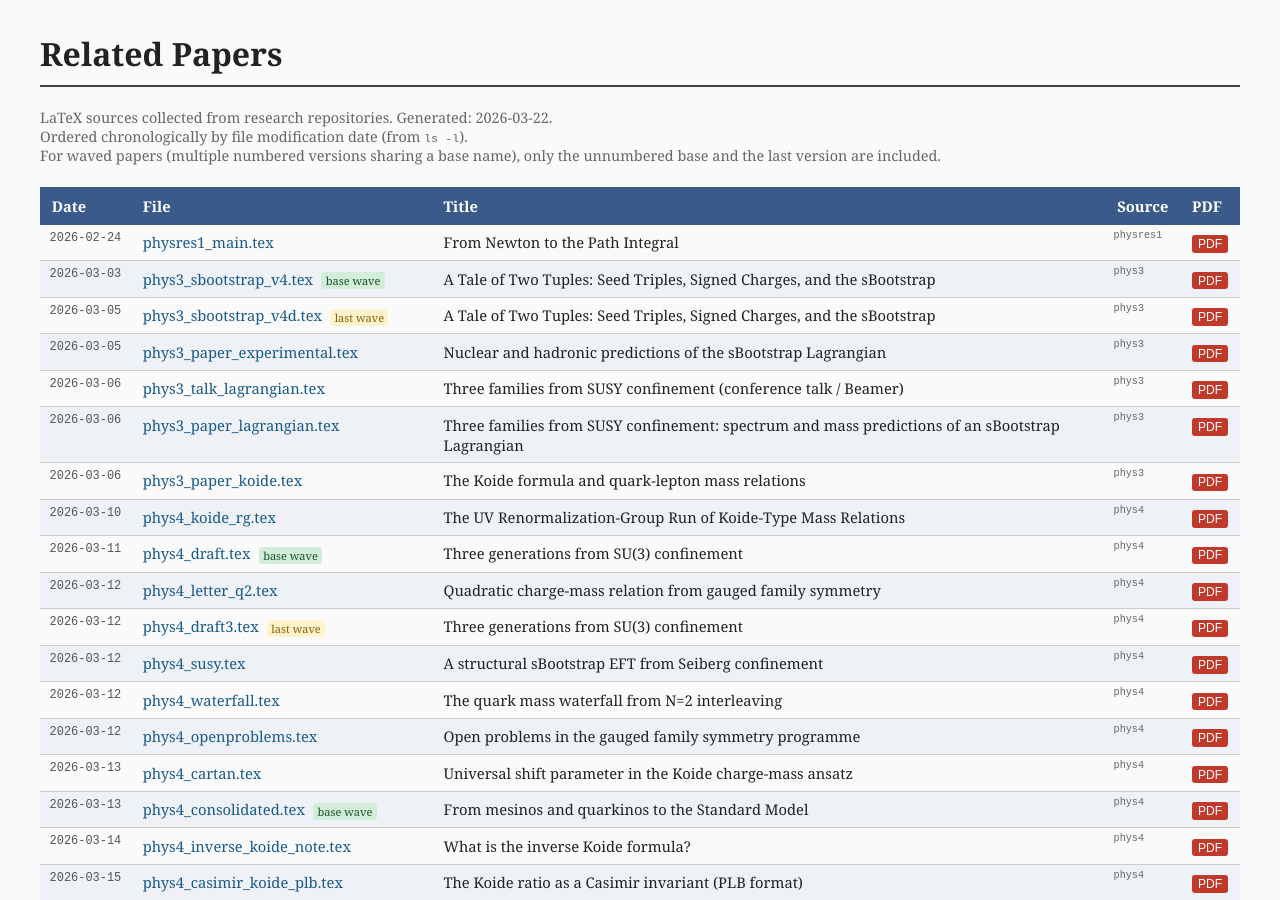
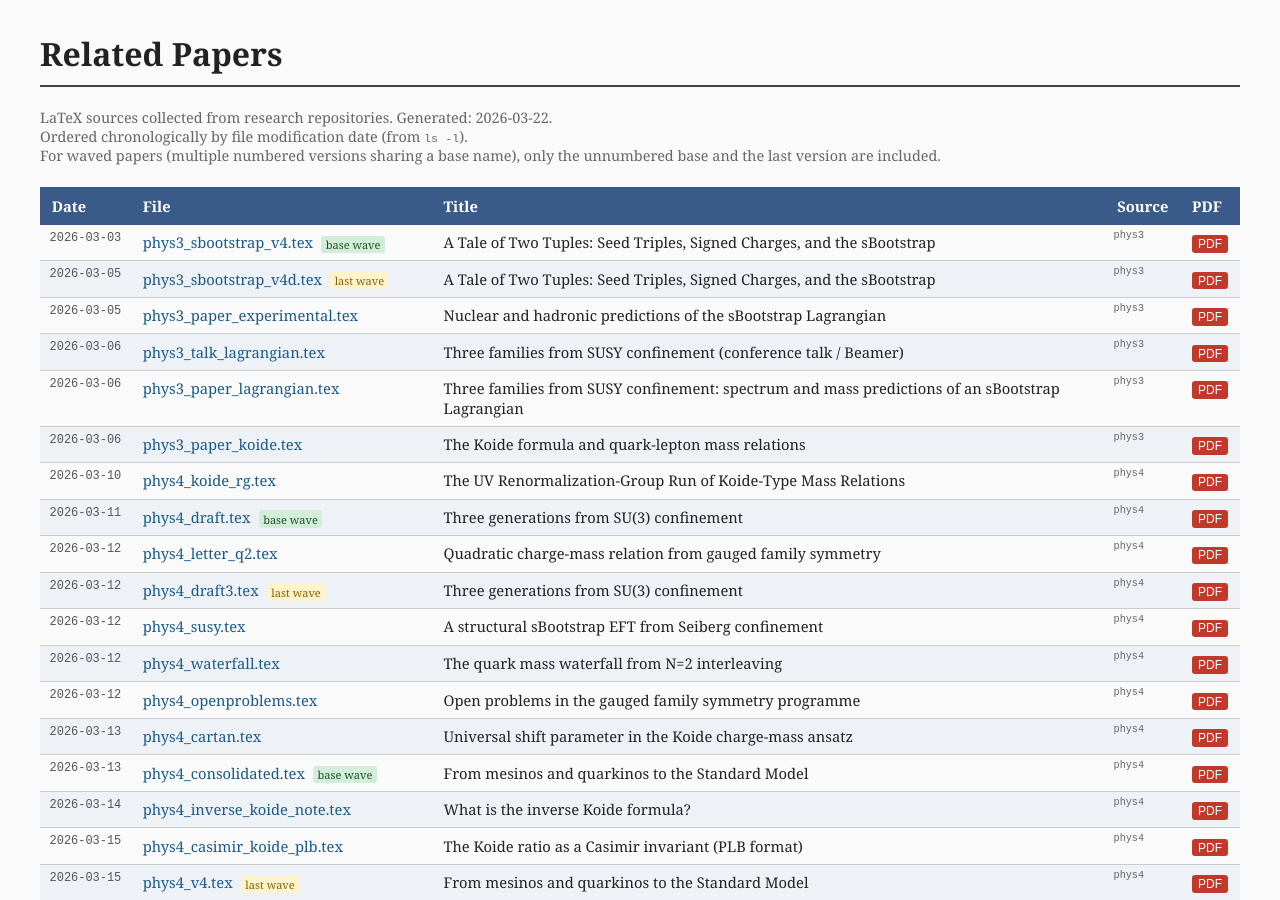
Before and after one commit to arivero/dualsm, a Jekyll site: the page related-papers/index.html, which Jekyll copies as it is, in a window 1280 px wide and 900 px high. Built offline with Jekyll 4.4.1, drawn with Linux system fonts in a browser that asks for light colours.

Commit message:
remove physres1 paper from related-papers (different project)
Co-Authored-By: Claude Sonnet 4.6 <noreply@anthropic.com>

```diff
--- a/related-papers/index.html
+++ b/related-papers/index.html
@@ -43,13 +43,6 @@ and the last version are included.</p>
 </tr>
 </thead>
 <tbody>
-<tr>
-  <td class="date">2026-02-24</td>
-  <td><a href="physres1_main.tex">physres1_main.tex</a></td>
-  <td>From Newton to the Path Integral</td>
-  <td class="src">physres1</td>
-  <td class="pdf"><a href="pdf/physres1_main.pdf">PDF</a></td>
-</tr>
 <tr>
   <td class="date">2026-03-03</td>
   <td><a href="phys3_sbootstrap_v4.tex">phys3_sbootstrap_v4.tex</a> <span class="wave-badge base">base wave</span></td>
```
Also changed, not shown: related-papers/README.md (+0 -1 lines), 2 other files.
